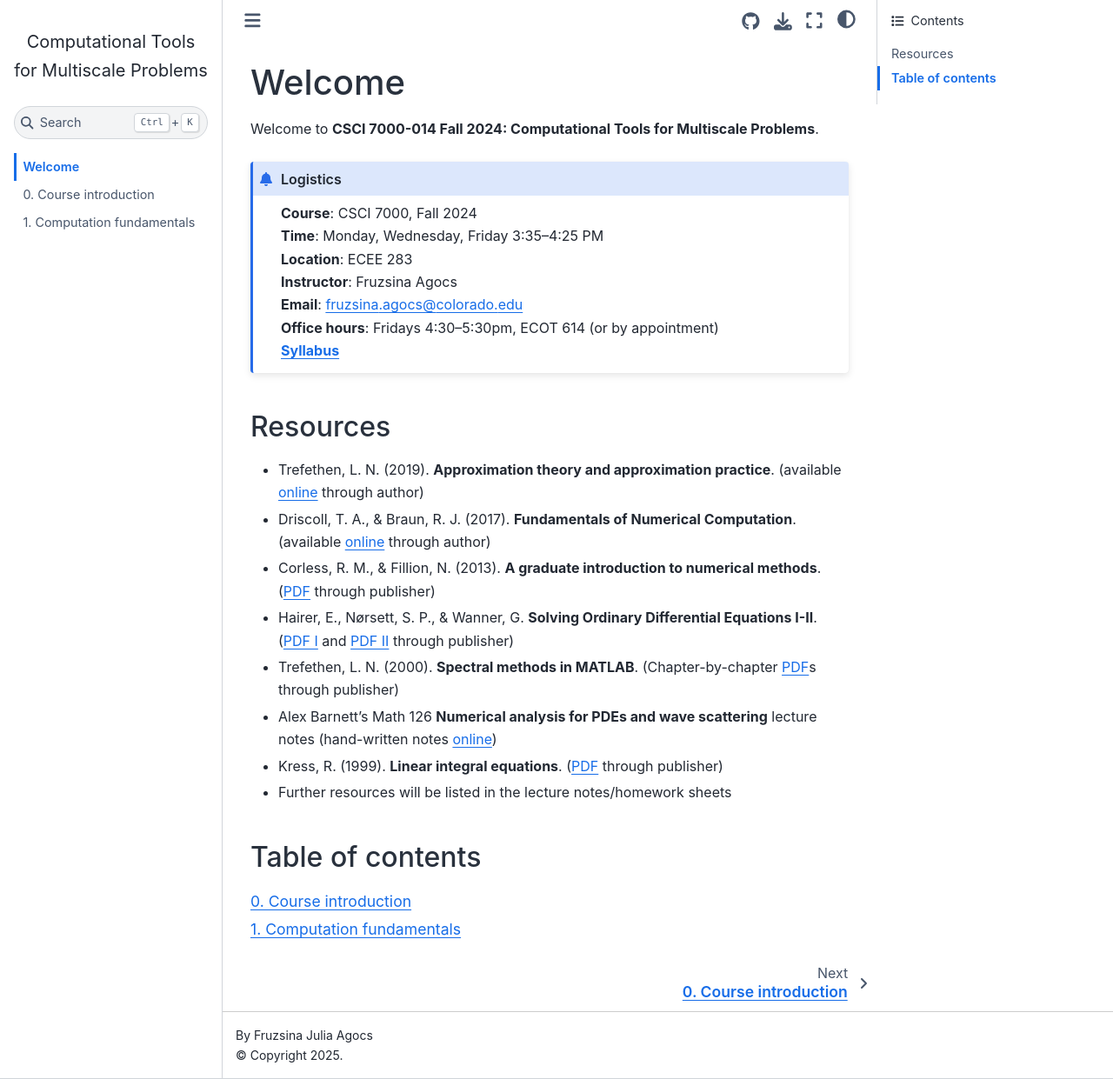
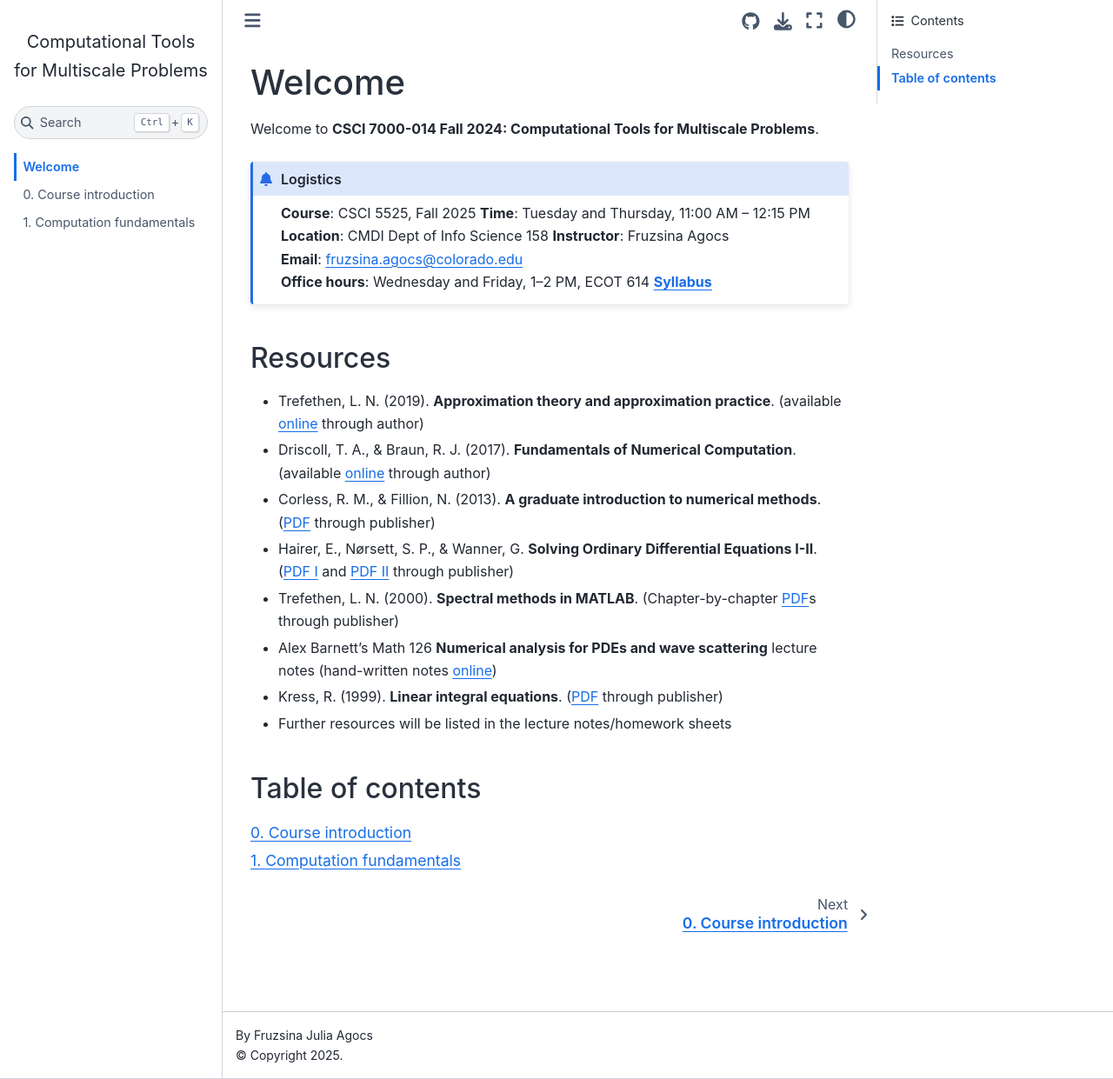
Before and after one commit to cu-comptools/fall2025, a Jupyter Book: the page built from intro.md, in a window 1280 px wide and 1241 px high. Shown: the whole window at 87% size. Built offline with Jupyter Book 1.0.4 settings and Sphinx 7.4.7 and the Sphinx Book theme 1.1.4, drawn with Linux system fonts in a browser that asks for light colours.

Commit message:
Logistics update

````diff
--- a/intro.md
+++ b/intro.md
@@ -3,12 +3,12 @@
 Welcome to **CSCI 7000-014 Fall 2024: Computational Tools for Multiscale Problems**.
 
 ```{admonition} Logistics
-**Course**: CSCI 7000, Fall 2024
-**Time**: Monday, Wednesday, Friday 3:35–4:25 PM
-**Location**: ECEE 283
+**Course**: CSCI 5525, Fall 2025
+**Time**: Tuesday and Thursday, 11:00 AM – 12:15 PM
+**Location**: CMDI Dept of Info Science 158
 **Instructor**: Fruzsina Agocs
 **Email**: fruzsina.agocs@colorado.edu
-**Office hours**: Fridays 4:30–5:30pm, ECOT 614 (or by appointment)
+**Office hours**: Wednesday and Friday, 1–2 PM, ECOT 614
 <a href="img/syllabus.pdf" target="_blank">**Syllabus**</a>
 ```
 
````
